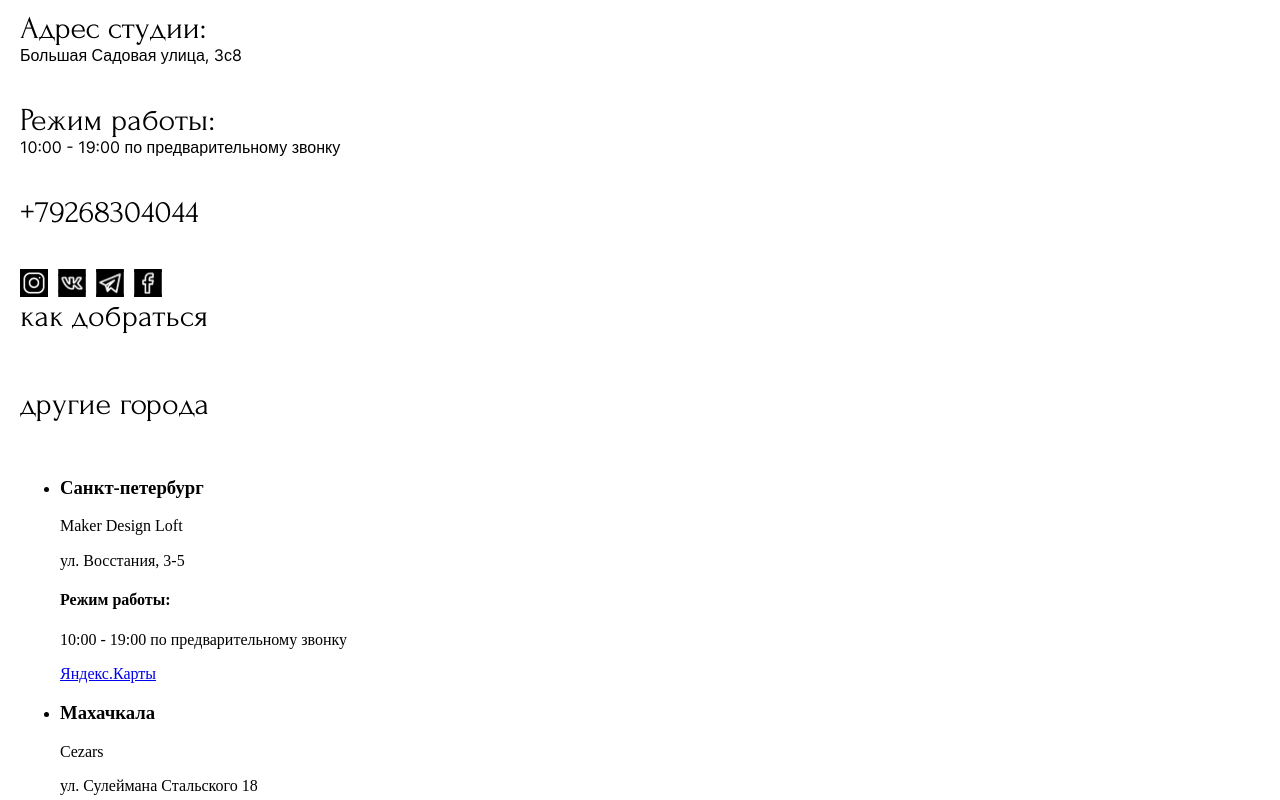
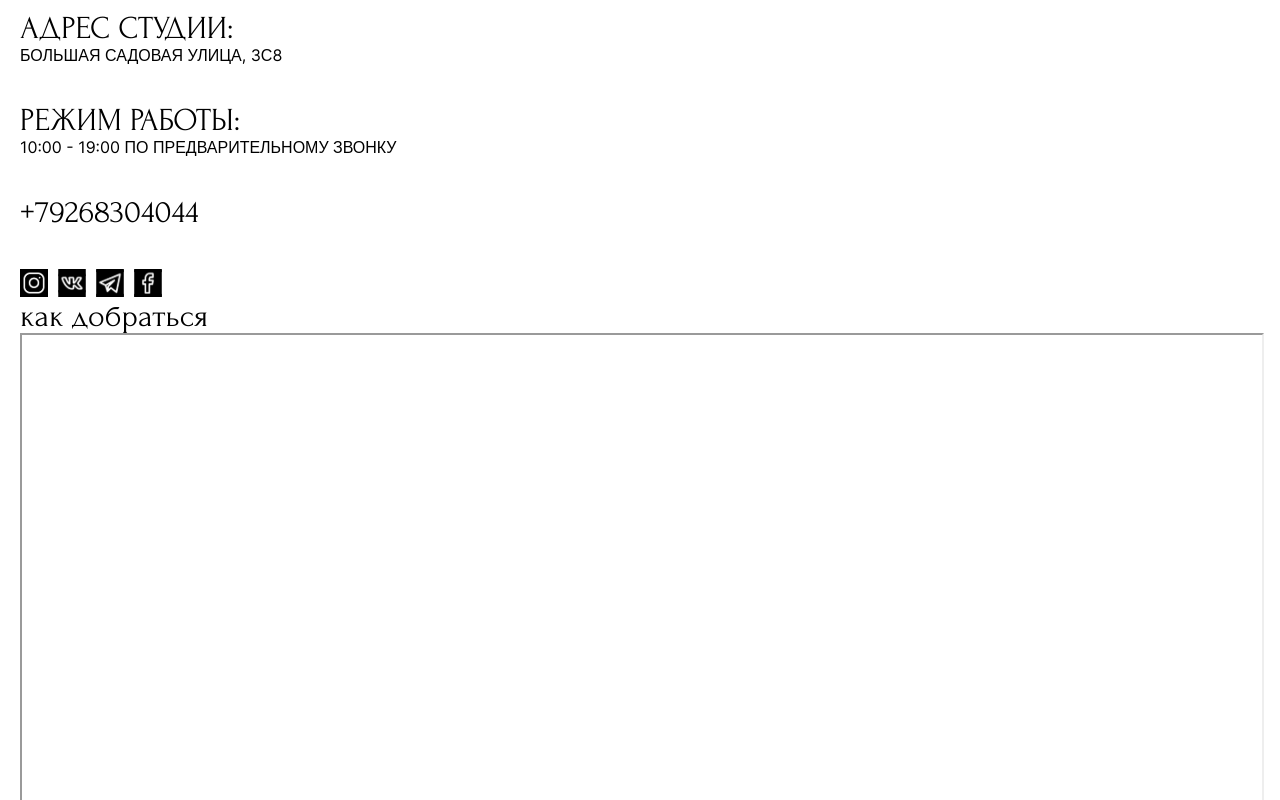
Before and after one commit to alvde-site/boutique, a React (Create React App) app: page /contacts in a window 1280 px wide. Shown: the part 360-1160 px from the top of the page. Built offline with nearby package versions, Linux system fonts and the light colour scheme.

Commit message:
feat: Add yandex map

```diff
--- a/src/components/Main/Contacts/Contacts.tsx
+++ b/src/components/Main/Contacts/Contacts.tsx
@@ -16,7 +16,9 @@ function Contacts() {
             </p>
           </div>
           <div className="contacts__socials">
-            <a className="contacts__tel" href="tel:+79268304044">+79268304044</a>
+            <a className="contacts__tel" href="tel:+79268304044">
+              +79268304044
+            </a>
             <ul className="contacts__icons">
               <li>
                 <a
@@ -59,8 +61,14 @@ function Contacts() {
         </div>
       </div>
       <div className="contacts__maps">
-        <h2 className="contacts__title">как добраться</h2>
-        <div className="contacts__map"></div>
+        <h2 className="contacts__map-title">как добраться</h2>
+        <iframe
+          className="contacts__map"
+          src="https://yandex.ru/map-widget/v1/?um=constructor%3Ae7a5d4c269ccafb9c334339405d73207cca78899c012b6465ba7a0b7602363ea&amp;source=constructor"
+          width="100%"
+          height="720"
+          title="Яндекс Карты"
+        ></iframe>
       </div>
       <div className="contacts__cities">
         <h2 className="contacts__title">другие города</h2>
--- a/src/components/Main/Contacts/_contacts.scss
+++ b/src/components/Main/Contacts/_contacts.scss
@@ -6,6 +6,7 @@
 .contacts__title {
   @include decorative-big-text;
   margin: 0 0 56px;
+  text-transform: uppercase;
 }
 
 .contacts__info {
@@ -16,16 +17,19 @@
 .contacts__city {
   @include big-text("Inter");
   margin: 0 0 40px;
+  text-transform: uppercase;
 }
 
 .contacts__subtitle {
   @include decorative-big-text;
   margin: 0;
+  text-transform: uppercase;
 }
 
 .contacts__item {
   @include usual-text("Inter");
   margin: 0 0 40px;
+  text-transform: uppercase;
 }
 
 .contacts__tel {
@@ -72,6 +76,15 @@
   @include button-image(url("../../../images/svg/facebook-icon.svg"));
 }
 
+.contacts__map-title {
+    @include decorative-big-text;
+    margin: 0;
+}
+
+.contacts__cities {
+    padding: 90px;
+}
+
 @media (max-width: 1400px) {
   .contacts {
     padding: $main-mobile-padding;
```
